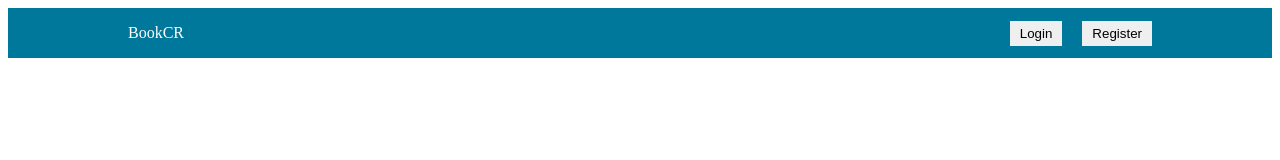
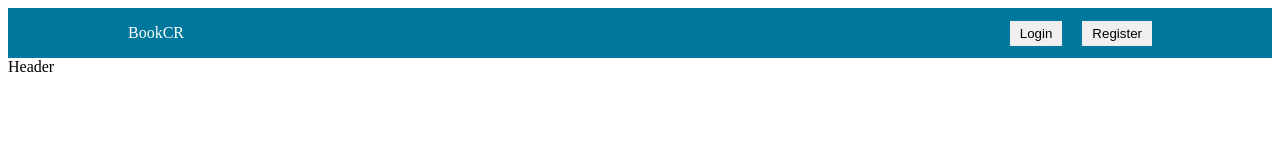
Before and after one commit to CamiloFernandez22/BookCR, a React (Create React App) app in the folder client/: page / in a window 1280 px wide. Shown: the top 160 px of the page. Built offline with nearby package versions, Linux system fonts and the light colour scheme.

Commit message:
Se modifica el readme, se agrega referencia a los iconos

```diff
--- a/client/src/pages/home/Home.jsx
+++ b/client/src/pages/home/Home.jsx
@@ -1,10 +1,12 @@
 import Navbar from "../../components/navbar/Navbar"
 import "./home.css"
+import Header from "../../components/header/Header"
 
 const Home = () => {
     return (
         <div>
             <Navbar/>
+            <Header/>
         </div>
     )
 }
```
Also changed, not shown: 1 other file (tests, documents, lock files or other folders).
